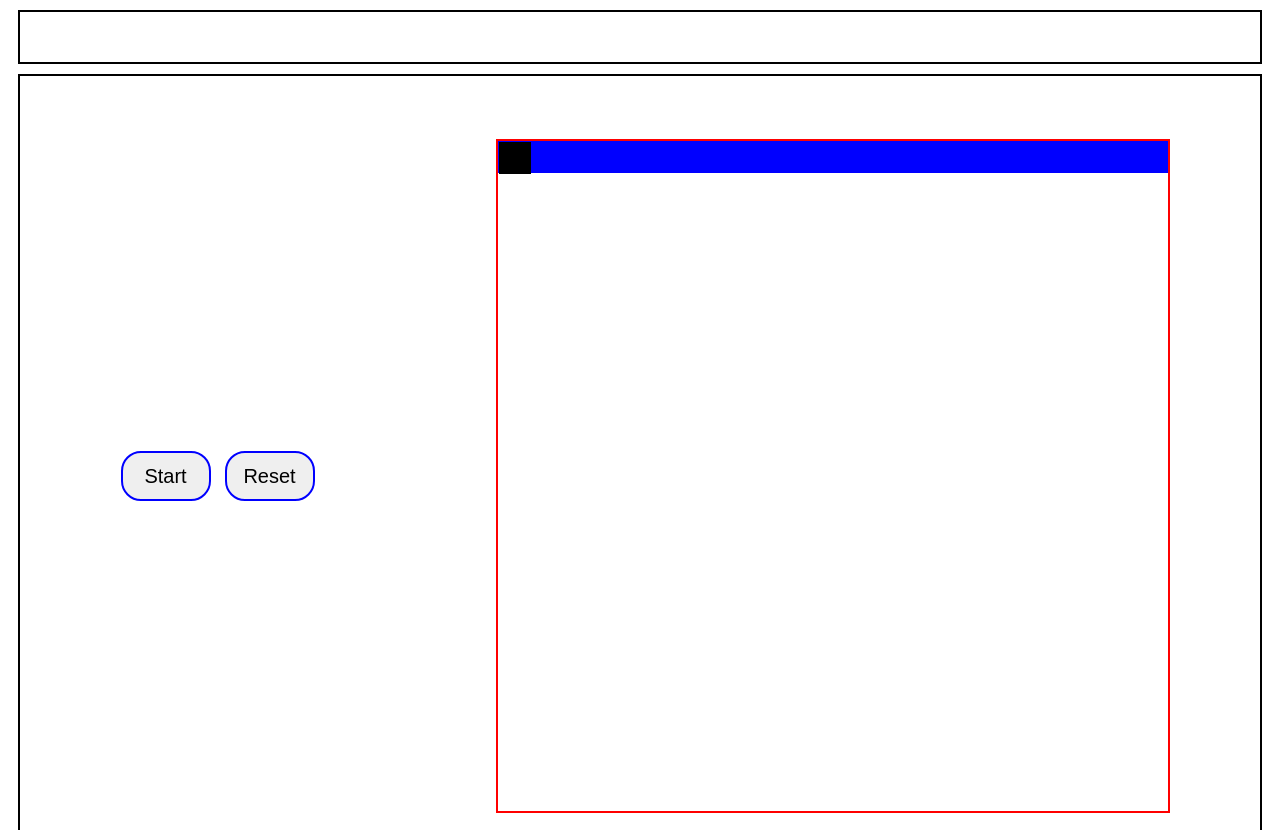
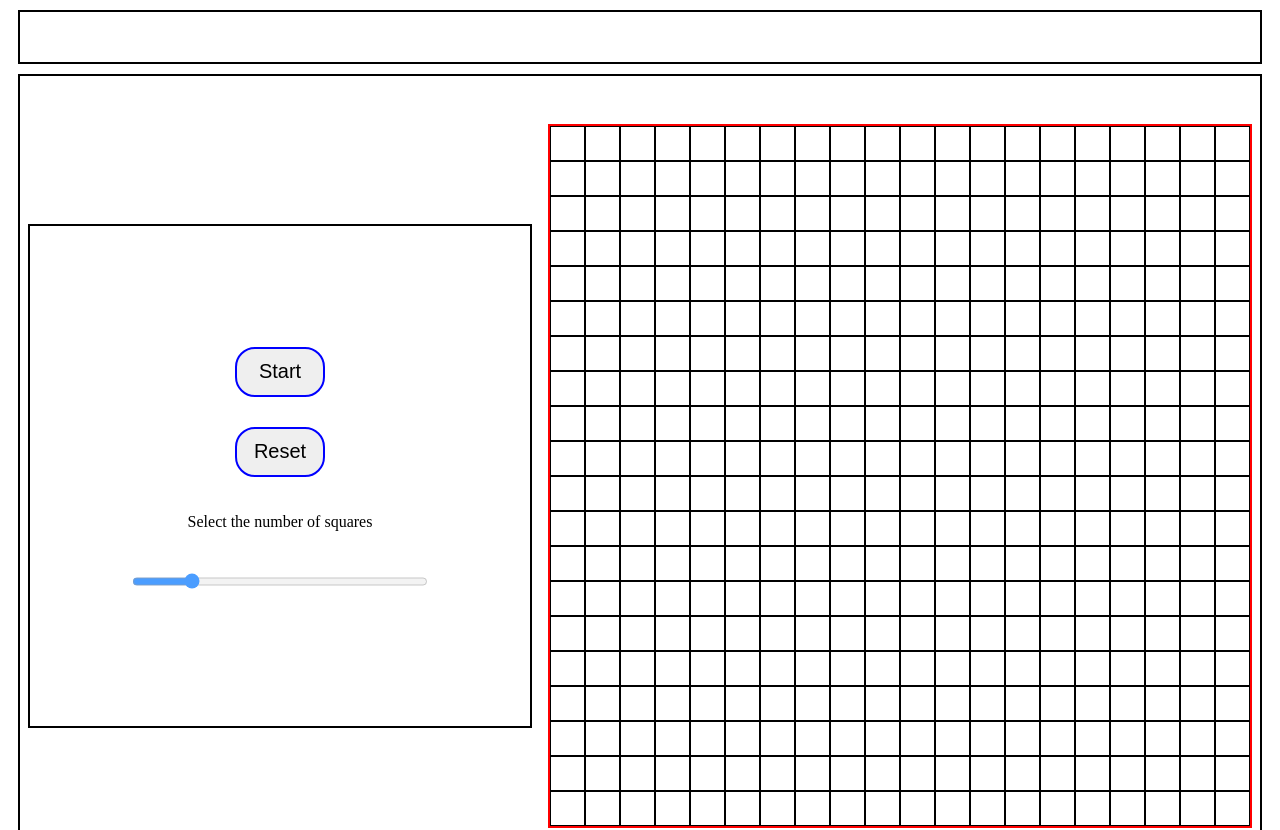
Before and after one commit to srikharshashi/odin-etch-a-sketch, a plain HTML site: page index.html in a window 1280 px wide. Shown: the top 830 px of the page. Drawn offline with Linux system fonts and the light colour scheme.

Commit message:
base functionality

```diff
--- a/index.html
+++ b/index.html
@@ -13,9 +13,13 @@
     <div class="header"></div>
     <div class="content">
         <div class="controls">
-
             <button class="startbutton" type="button">Start</button>
             <button class="reset" type="button">Reset</button>
+            <p>Select the number of squares</p>
+            <div class="slidercont">
+                <input type="range" min="10" max="64" value="20" class="slider">
+              </div>
+
         </div>
         <div class="container"></div>
     </div>
--- a/script.js
+++ b/script.js
@@ -1,60 +1,71 @@
 const maincont = document.querySelector(".container");
 const start = document.querySelector(".startbutton");
-const inner = document.querySelectorAll(".inner");
 const reset = document.querySelector(".reset");
-const outer= document.querySelector(".outer");
+const slider = document.querySelector(".slider");
+console.log(slider);
+maincont.style.height = "700px";
+maincont.style.width = "700px";
+var squares = 20;
+var side = 700 / squares;
+var _isactive = false;
+var inner = undefined;
 
 
-const outer_width=maincont.style.height;
-var squares=16;
-const side=outer_width/squares;
-console.log(maincont);
-
+function init() {
+   side = 700 / squares;
    for (var i = 1; i <= squares; i++) {
       const newbox = document.createElement("div");
+      newbox.style.height = `${side}px`;
       maincont.appendChild(newbox);
-   newbox.style.height=side;
       newbox.classList.add("outer");
       newbox.classList.add(`data-key=${i}`);
       for (var j = 1; j <= squares; j++) {
          const newbo = document.createElement("div");
          newbo.classList.add("inner");
-      newbo.style.width=side;
+         newbo.style.width = `${side}px`;
          newbox.appendChild(newbo);
          newbo.classList.add(`data-key=${j}`);
       }
    }
+   inner=document.querySelectorAll(".inner");
+}
+init();
+
+
+
 
 //Reset button
-reset.onclick = () => {
+
+
+const resetf = () => {
    console.log("click on reset");
-   _isactive=false;
-   start.textContent="Start";
+   _isactive = false;
+   start.textContent = "Start";
    fun2();
    inner.forEach((e) => {
       e.classList.remove("colored");
    })
 };
 
+reset.onclick = resetf;
+
 const myfunc = function (block) {
    this.classList.add("colored");
 }
 
-const fun2=function()
-{
+const fun2 = function () {
    start.textContent = "Start";
-
    inner.forEach((inn) => {
-         // console.log(inn);
       inn.removeEventListener("mouseover", myfunc);
    });
-
    _isactive = false;
 }
 start.onclick = () => {
    if (!_isactive)
    //if not active then start
    {
+      console.log(inner);
+
       start.textContent = "Pause";
       _isactive = true;
 
@@ -62,12 +73,19 @@ start.onclick = () => {
          block.addEventListener("mouseover", myfunc);
 
       });
-
    }
    else {
-      fun2();
-
+      fun2(); //removes the event listners
+   }
 }
 
-
+slider.oninput = () => {
+   squares = slider.value;
+   resetf();//removes the color class
+   _isactive = false;//sets the active status to false
+   const allouter=document.querySelectorAll(".outer");
+   allouter.forEach((each)=>{
+      each.remove();
+   });
+   init();
 }
--- a/styles.css
+++ b/styles.css
@@ -46,17 +46,18 @@ div
     display: flex;
     flex-direction: row;
     /* height: 40px; */
-    border: 1px solid blue;
+    /* border: 1px solid blue; */
 }
 .inner
 {
     /* width: 40px; */
-    border: 1px solid black;
+    border: 0.5px solid black;
 }
 .colored
 {
     background-color:aqua;
 }
+.controls
 {
     height: 500px;
     width: 500px;
@@ -82,6 +83,27 @@ div
     width: 90px;
     font-size: 20px;
     padding: 10px;
+    margin: 20px;
     border: 2px solid blue;
     border-radius: 20px;
 }
+.slidercont
+{
+    padding: 20px;
+    display: flex;
+    justify-content: center;
+    width: 300px;
+}
+.slider
+{
+    width: 700%;
+    opacity: 0.7;
+    height: 25px;
+    background: #d3d3d3;
+}
+.p
+{
+    font-size: 10px;
+    font-weight: bold;
+
+}
```
Lines whose indentation alone changed are shown as unchanged.
